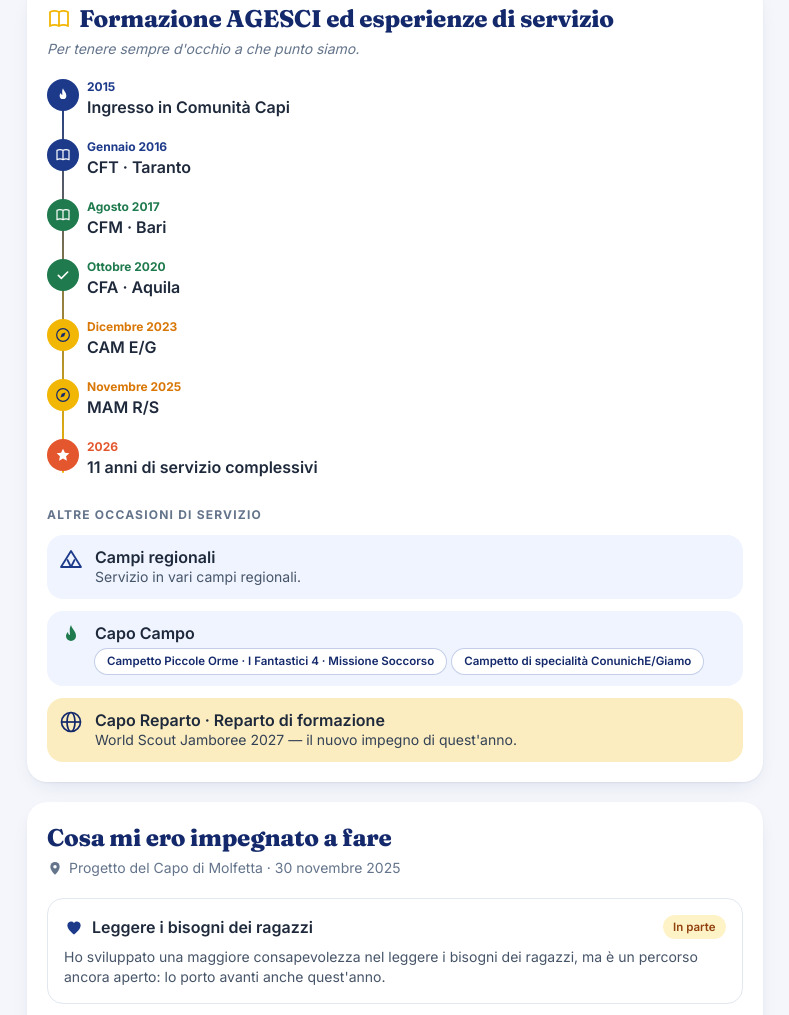
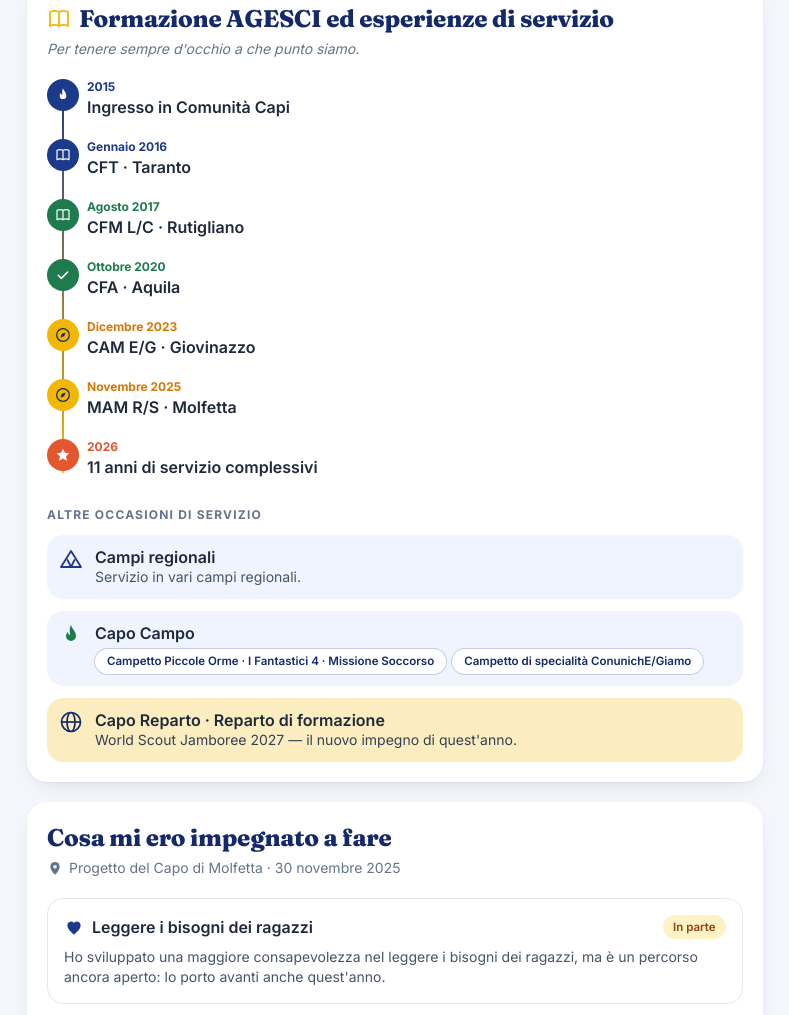
Before and after one commit to GiuDiMax/giudimax.github.io, a plain HTML site: page progetto-del-capo-2026/index.html in a window 1280 px wide. Shown: the part 845-1860 px from the top of the page, without its empty margins (245-1034 px from the left). Drawn offline with nearby package versions, Linux system fonts and the light colour scheme.

Commit message:
Aggiorna luoghi dei campi di formazione
Co-Authored-By: Claude Sonnet 5.5 <noreply@anthropic.com>
Claude-Session: https://claude.ai/code/session_013jHHwFPZEGmqaMMDN3Wf6G

```diff
--- a/progetto-del-capo-2026/index.html
+++ b/progetto-del-capo-2026/index.html
@@ -172,7 +172,7 @@
         <div class="relative">
           <span class="absolute -left-10 top-0 w-8 h-8 rounded-full bg-forest text-white flex items-center justify-center"><svg class="w-4 h-4"><use href="#i-book"/></svg></span>
           <p class="text-xs font-bold text-forest">Agosto 2017</p>
-          <p class="font-semibold">CFM · Bari</p>
+          <p class="font-semibold">CFM L/C · Rutigliano</p>
         </div>
         <div class="relative">
           <span class="absolute -left-10 top-0 w-8 h-8 rounded-full bg-forest text-white flex items-center justify-center"><svg class="w-4 h-4"><use href="#i-check"/></svg></span>
@@ -182,12 +182,12 @@
         <div class="relative">
           <span class="absolute -left-10 top-0 w-8 h-8 rounded-full bg-gold text-navy flex items-center justify-center"><svg class="w-4 h-4"><use href="#i-compass"/></svg></span>
           <p class="text-xs font-bold text-amber-600">Dicembre 2023</p>
-          <p class="font-semibold">CAM E/G</p>
+          <p class="font-semibold">CAM E/G · Giovinazzo</p>
         </div>
         <div class="relative">
           <span class="absolute -left-10 top-0 w-8 h-8 rounded-full bg-gold text-navy flex items-center justify-center"><svg class="w-4 h-4"><use href="#i-compass"/></svg></span>
           <p class="text-xs font-bold text-amber-600">Novembre 2025</p>
-          <p class="font-semibold">MAM R/S</p>
+          <p class="font-semibold">MAM R/S · Molfetta</p>
         </div>
         <div class="relative">
           <span class="absolute -left-10 top-0 w-8 h-8 rounded-full bg-ember text-white flex items-center justify-center"><svg class="w-4 h-4"><use href="#i-star"/></svg></span>
```
